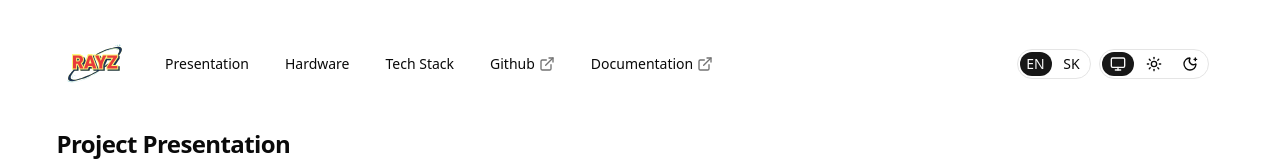
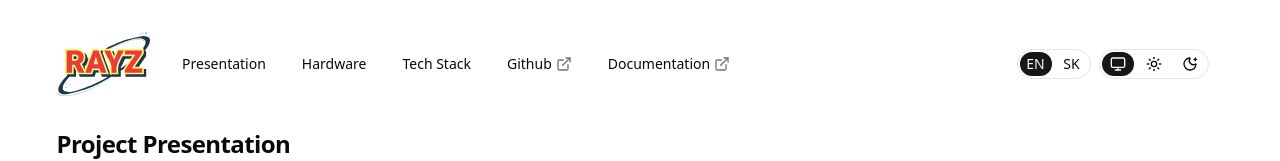
Before and after one commit to David-ssnd/rayz-web, a Next.js app in the folder apps/frontend/: page /en/presentation in a window 1280 px wide. Shown: the top 161 px of the page. Built offline with nearby package versions, Linux system fonts and the light colour scheme.

Commit message:
Refactor code structure for improved readability and maintainability

```diff
--- a/apps/frontend/src/app/[locale]/layout.tsx
+++ b/apps/frontend/src/app/[locale]/layout.tsx
@@ -22,6 +22,11 @@ export async function generateMetadata({
   return {
     title: t('dashboardTitle'),
     description: t('dashboardDescription'),
+    icons: {
+      icon: '/r.png',
+      shortcut: '/r.png',
+      apple: '/r.png',
+    },
   }
 }
 
--- a/apps/frontend/src/components/Navigation.tsx
+++ b/apps/frontend/src/components/Navigation.tsx
@@ -21,7 +21,7 @@ export function Navigation() {
     <div className="flex items-center justify-between w-full">
       <div className="flex items-center">
         <img
-          src="/rayz.svg"
+          src="/rayz-trim.svg"
           alt="RayZ"
           className="h-16 w-auto mr-4 object-contain inline-block"
           style={{ maxHeight: '4rem', width: 'auto' }}
```
Also changed, not shown: apps/frontend/public/r.png (added), 1 other file (tests, documents, lock files or other folders).
